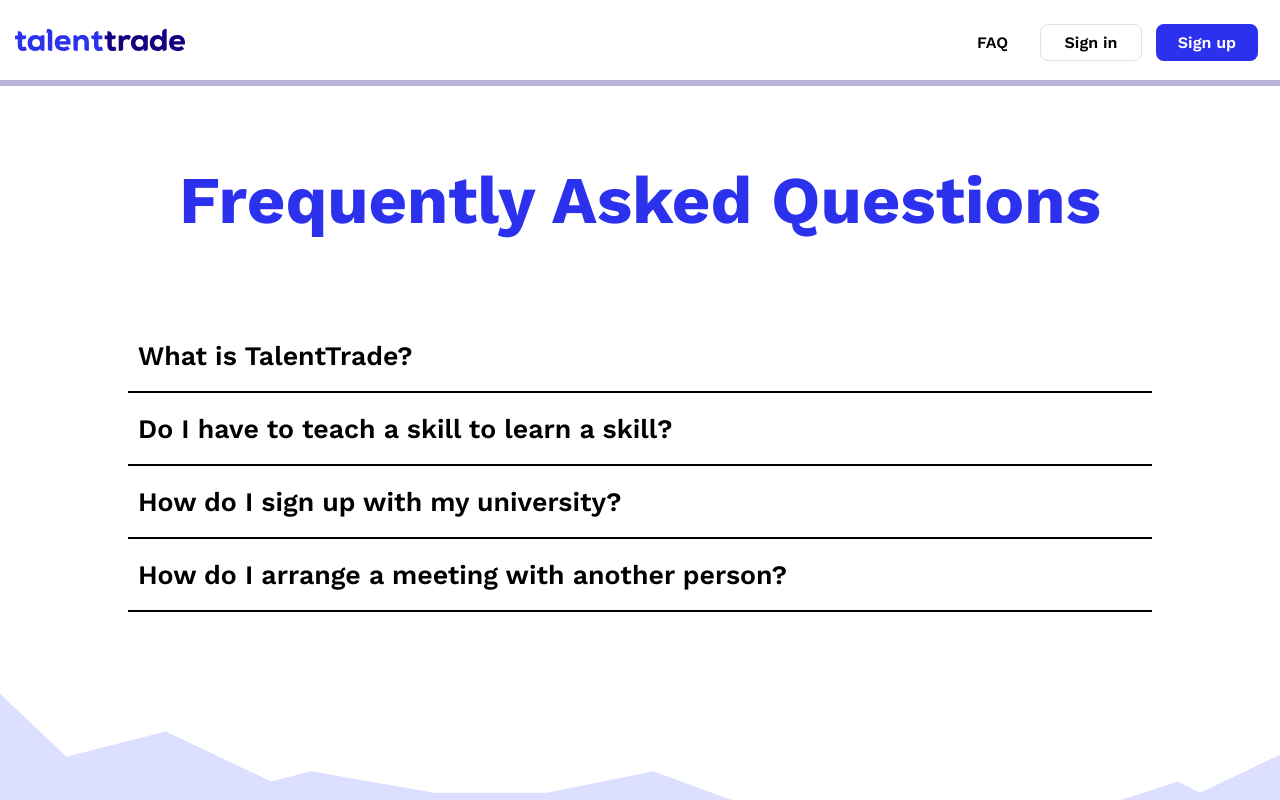
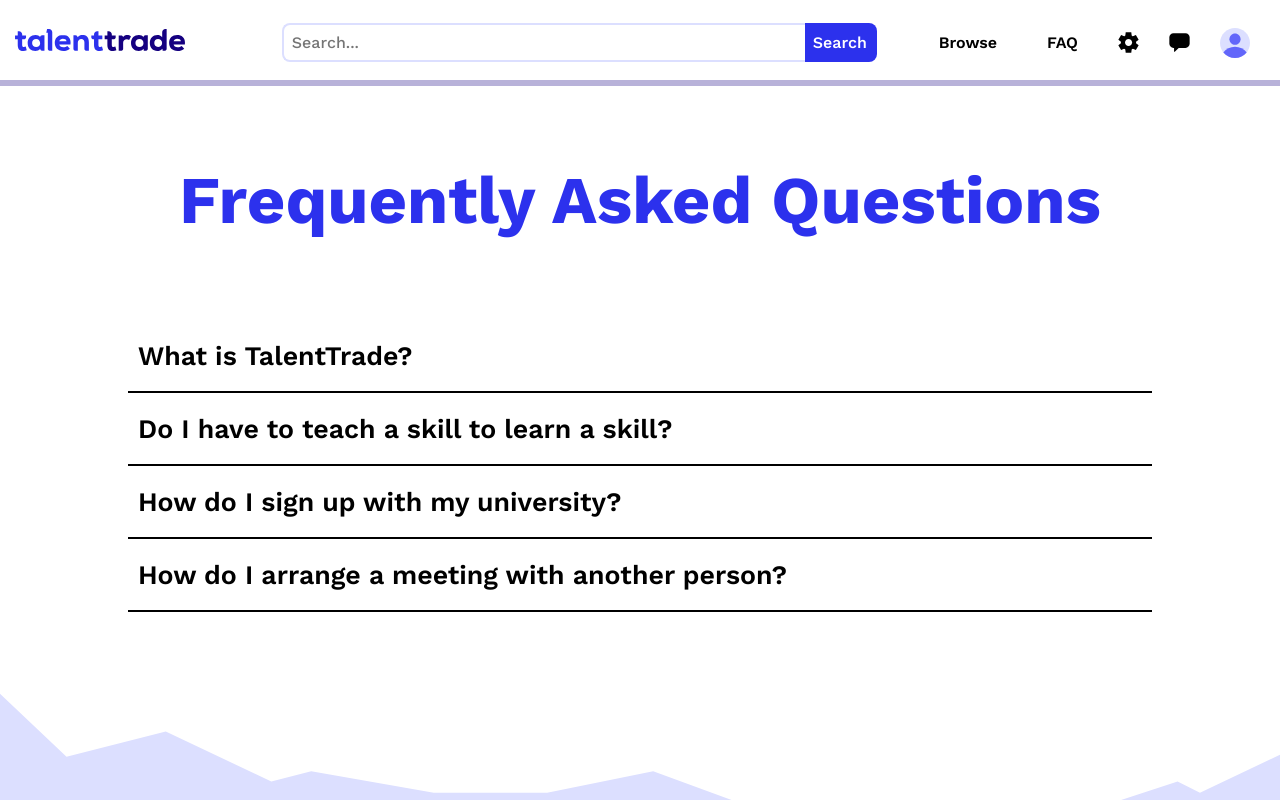
Before and after one commit to acm-projects/TalentTrade, a React (Create React App) app in the folder frontend/: page /faq in a window 1280 px wide. Built offline with nearby package versions, Linux system fonts and the light colour scheme; no server answers; sample sign-in values are in the browser's storage; a web font is replaced by a local one.

Commit message:
faq navbar based on logged in

```diff
--- a/frontend/src/pages/FAQ.js
+++ b/frontend/src/pages/FAQ.js
@@ -6,30 +6,31 @@ import { getAuth, onAuthStateChanged } from "firebase/auth";
 import { useEffect, useState } from 'react'
 
 const FAQ = () => {
-    // const auth = getAuth()
-    // const [loggedIn, setLoggedIn] = useState(Boolean)
-    // console.log(loggedIn)
+    const auth = getAuth()
+    const [loggedIn, setLoggedIn] = useState(Boolean)
+    console.log(loggedIn)
 
-    // useEffect(() => {
-    //     const unsubscribe = onAuthStateChanged(auth, (currentUser) => {
-    //         if (currentUser) {
-    //             setLoggedIn(true)
-    //         } else {
-    //             setLoggedIn(false)
-    //         }
-    //     });
-    //     return () => unsubscribe();
-    // }, []);
+    useEffect(() => {
+        const unsubscribe = onAuthStateChanged(auth, (currentUser) => {
+            if (currentUser) {
+                setLoggedIn(true)
+            } else {
+                setLoggedIn(false)
+            }
+        });
+        return () => unsubscribe();
+    }, []);
 
 //code for nav bar
-//{loggedIn && <NavBarPost /> }
-//{!loggedIn && <NavBarPre /> }
+{loggedIn && <NavBarPost /> }
+{!loggedIn && <NavBarPre /> }
 
 
     return (
         <div className='animate__fadeIn animate__animated fade c'>
             <div className="background"><img src={"/images/faqBackground.svg"} class="background-img" /></div>
-            <NavBarPre />
+            {loggedIn && <NavBarPost /> }
+            {!loggedIn && <NavBarPre /> }
                 <div className="page-header-centered">
                     <div className="title">Frequently Asked Questions</div>
                 </div>
```
